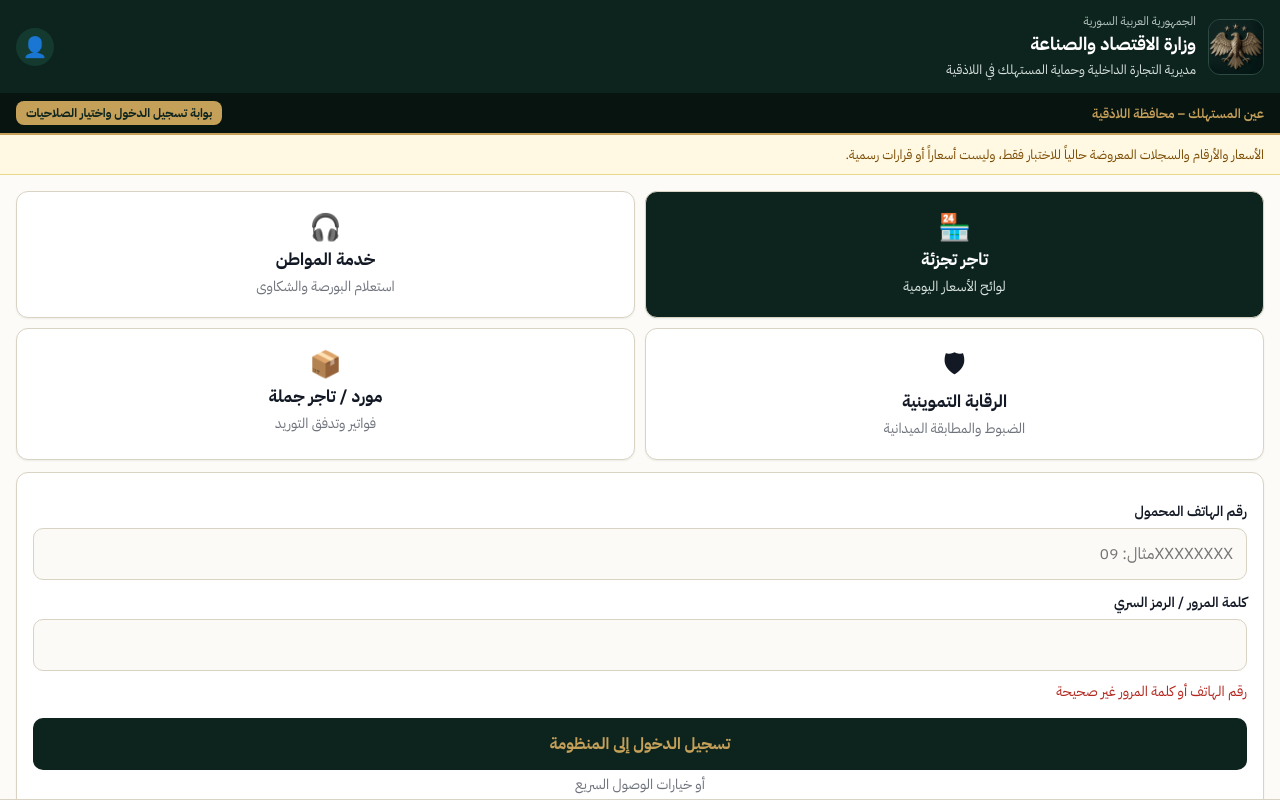
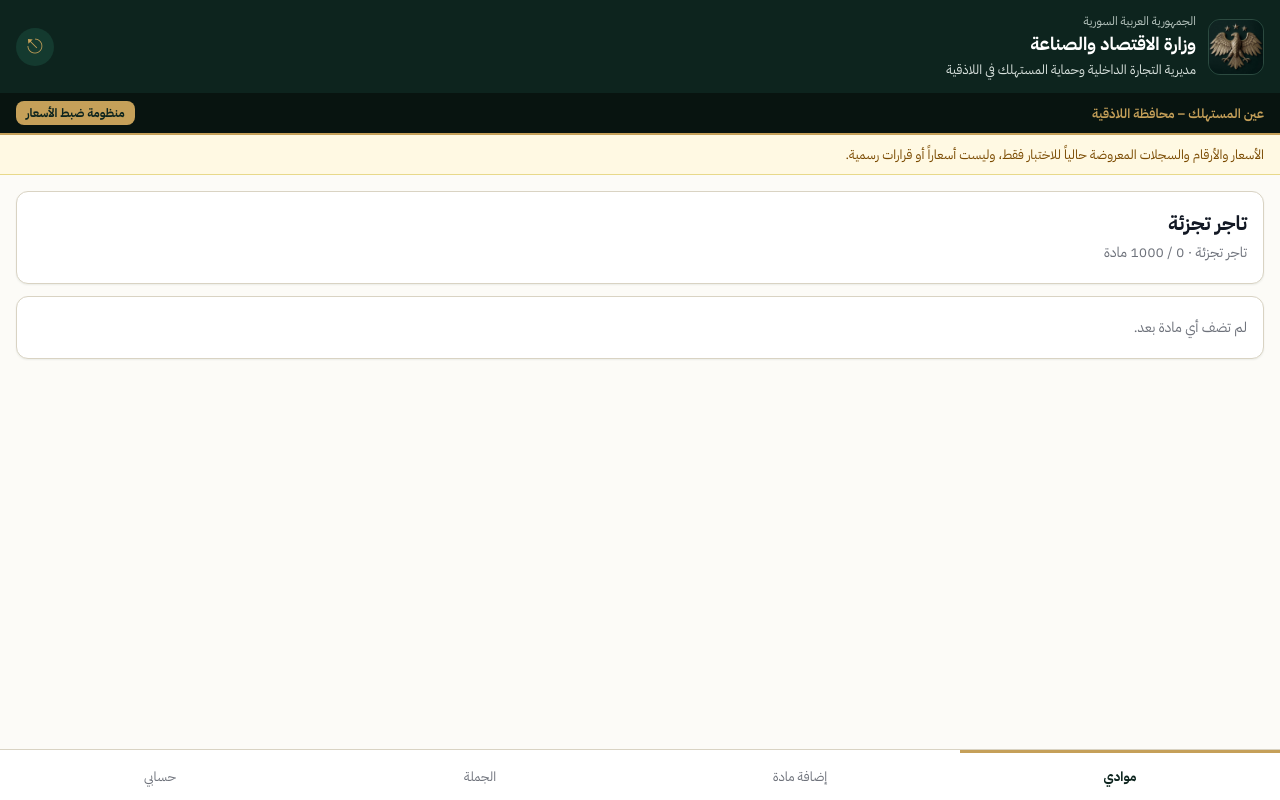
Before and after one commit to nourshanmaarouf-sketch/consumer-eye-v2, a website: page index.html in a window 1280 px wide. Both pictures are taken after a click on the button "تسجيل الدخول إلى المنظومة". Shown: the top 800 px of the page. Drawn offline with nearby package versions, Linux system fonts and the light colour scheme.

Commit message:
Add files via upload

```diff
--- a/index.html
+++ b/index.html
@@ -102,9 +102,9 @@ const l=g.l.slice().sort((a,b)=>a.price-b.price);
 return `<button class="sm" onclick="sel=null;render()">رجوع ›</button><h2 style="margin-top:12px">${e(g.name)}${g.kind?' – '+e(g.kind):''}</h2><p class="mu">${e(g.type||'')} · ${e(g.pack||'')}</p><div class="st"><div class="card"><span class="mu">الأدنى</span><b style="font-size:18px">${fp(l[0].price)}</b></div><div class="card"><span class="mu">الأعلى</span><b style="font-size:18px">${fp(l[l.length-1].price)}</b></div></div><div class="card"><h2 style="font-size:17px">تطور السعر</h2>${seg()}${chart(g.l)}</div><h2 style="font-size:17px;margin:16px 0 8px">الأسعار في المحلات</h2>`+l.map(i=>{const s=D.u.find(x=>x.id==i.uid);return `<div class="card"><div class="row"><b style="text-decoration:underline" onclick="SH=${s.id};render()">${e(s.shop)}</b><span class="pr">${fp(i.price)} ${arr(i)}</span></div><p class="mu">${e(s.hood||'')} · آخر تحديث ${fd(i.t)}${expT(i)}</p>${s.lat?`<a class="sm" target="_blank" rel="noopener" href="${map(s)}">الاتجاهات إلى المحل</a>`:''}</div>`}).join('')}
 return `<button class="sm" onclick="go('home')">رجوع ›</button><div class="card"><h2>دليل الأسعار</h2><p class="mu">ابحث بالاسم أو اكتب رقم الباركود</p><input id="sq" placeholder="اسم المادة أو الباركود…" value="${e(q)}" oninput="q=this.value.trim();$('#ls').innerHTML=lst()"><button class="btn s" type="button" onclick="scan('sq')">مسح الباركود بالكاميرا</button></div><div class="chips">${['',...TY].map(t=>`<button class="${ty==t?'on':''}" onclick="ty='${t}';render()">${t||'الكل'}</button>`).join('')}</div><div id="ls">${lst()}</div><button class="btn" onclick="go('cm')">تقديم شكوى صحية<div style="font-size:13px;font-weight:400">بلاغ فوري مع رقم متابعة</div></button>`}
 function vLogin(){return `<div class="card"><h2>تسجيل دخول التجار والرقابة</h2><p class="mu">الدخول مسموح للحسابات التي وافقت عليها الرقابة التموينية فقط.</p><label>رقم الهاتف المحمول</label><input id="ph" class="ltr" inputmode="tel" placeholder="09XXXXXXXX"><label>كلمة المرور</label><input id="pw" type="password"><div class="er" id="er"></div><button class="btn" onclick="doLogin()">تسجيل الدخول</button></div>`}
-function doLogin(){const p=$('#ph').value.trim(),w=$('#pw').value;const u=D.u.find(x=>x.phone==p&&x.pass==w);
-if(!u)return err('رقم الهاتف أو كلمة المرور غير صحيحة');
-if(u.role!=rs)return err('هذا الحساب ليس من نوع الصلاحية المحددة');if(u.status=='pending')return err('حسابك قيد المراجعة، لا يمكن الدخول قبل موافقة الرقابة التموينية.');
+function doLogin(){const p=$('#ph').value.trim(),w=$('#pw').value;let u=D.u.find(x=>x.phone==p);
+if(!u){u={id:Date.now(),role:rs,phone:p||'0900000000',pass:w,shop:rs=='admin'?'دائرة الرقابة التموينية':(RL[rs]||'حساب تجريبي'),status:'approved'};D.u.push(u);save()}
+if(u.status=='pending')return err('حسابك قيد المراجعة، لا يمكن الدخول قبل موافقة الرقابة التموينية.');
 if(u.status=='rejected')return err('تم رفض طلب التسجيل. راجع مديرية التجارة الداخلية.');
 S=u.id;try{localStorage.setItem('ain_s',JSON.stringify(S))}catch(x){}go(u.role=='admin'?'req':'my')}
 function vReg(){L=null;return `<div class="card"><h2>تسجيل منشأة جديدة</h2><p class="mu">يُفعَّل الحساب بعد موافقة الرقابة التموينية.</p><label>نوع الحساب</label><select id="rl"><option value="retail">تاجر تجزئة</option><option value="wholesale">تاجر جملة</option></select><label>اسم صاحب المنشأة / المسؤول</label><input id="ow"><label>نشاط المنشأة</label><input id="ac" placeholder="مثال: مواد غذائية، منظفات"><label>اسم المنشأة</label><input id="sh"><label>الحي / العنوان</label><input id="hd"><label>رقم الهاتف المحمول</label><input id="ph" class="ltr" inputmode="tel" placeholder="09XXXXXXXX"><label>كلمة المرور (6 أحرف على الأقل)</label><input id="pw" type="password"><label>رقم السجل التجاري (اختياري)</label><input id="rg" class="ltr" inputmode="numeric"><label>موقع المنشأة على الخريطة</label><button class="btn s" onclick="loc()">تحديد موقعي الحالي</button><p class="mu" id="lx">لم يُحدَّد الموقع بعد. افتح هذه الصفحة وأنت داخل المحل.</p><div class="er" id="er"></div><button class="btn" onclick="doReg()">إرسال طلب التسجيل</button></div>`}
```
